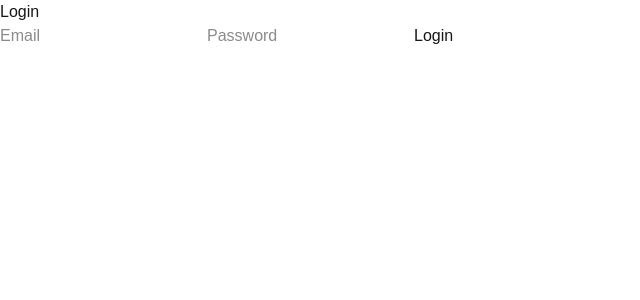
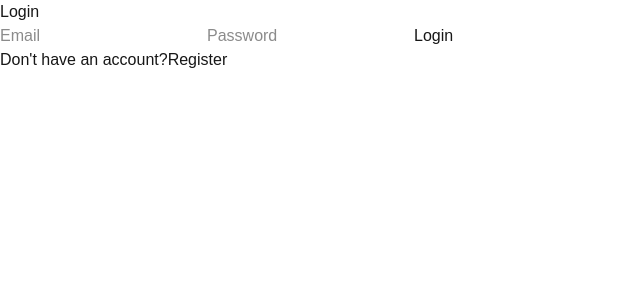
Before and after one commit to Indranil102/video_with_ai, a Next.js app: page /login in a window 1280 px wide. Shown: the top 300 px of the page, without its empty margins (0-640 px from the left). Built offline with nearby package versions, Linux system fonts and the light colour scheme.

Commit message:
feat: add registration prompt to login page

```diff
--- a/app/login/page.tsx
+++ b/app/login/page.tsx
@@ -40,6 +40,10 @@ const LoginPage = () => {
         />
         <button type="submit">Login</button>
       </form>
+      <div>
+        Don't have an account?
+        <button onClick={() => router.push("/register")}>Register</button>
+      </div>
     </div>
   );
 };
```
